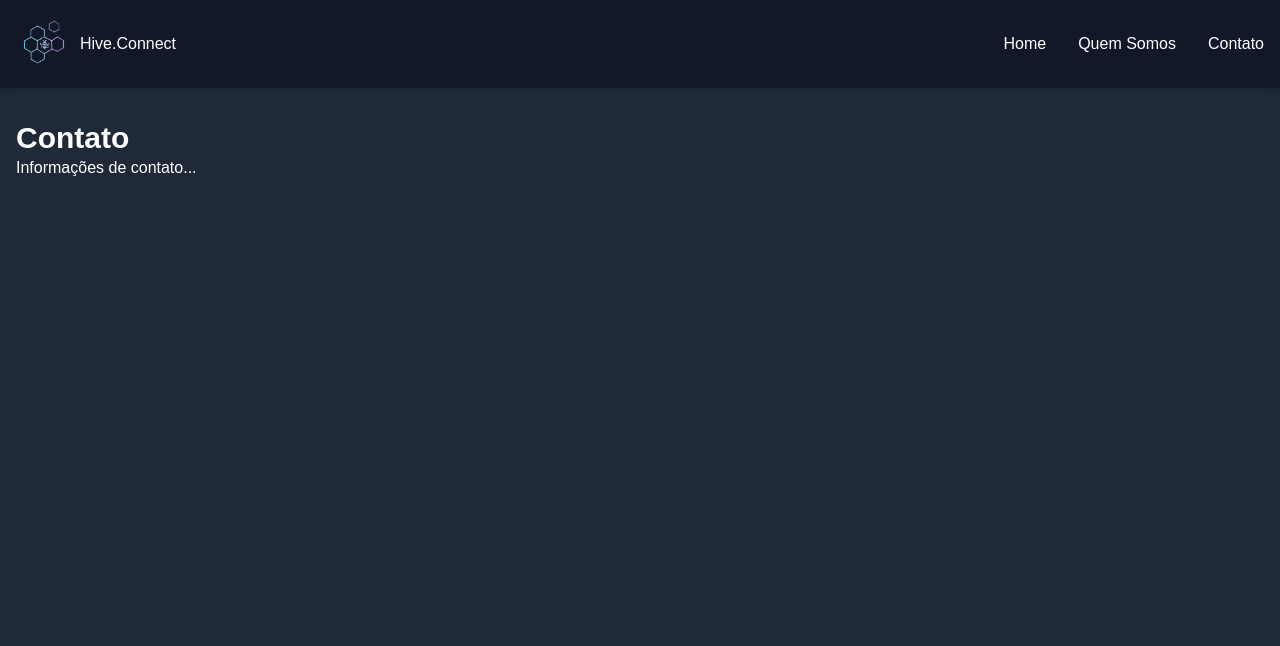
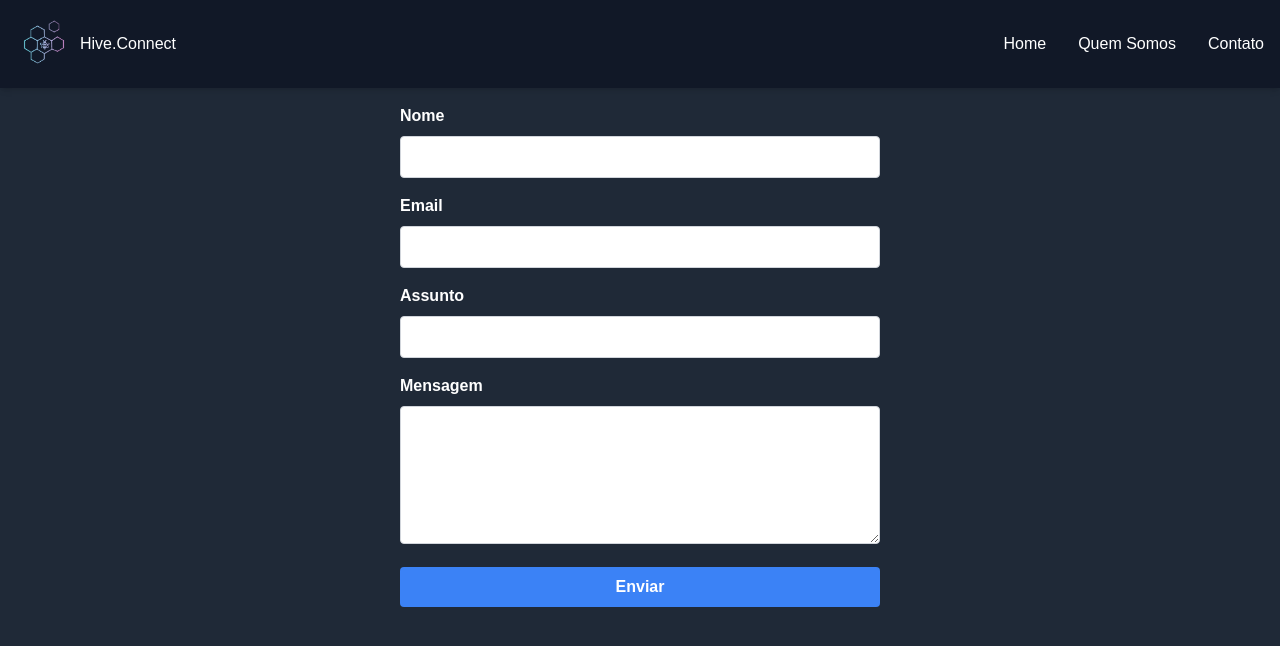
Before and after one commit to socialhiveconnect/landing-page, a Next.js app: page /contato in a window 1280 px wide. Shown: the top 646 px of the page. Built offline with nearby package versions, Linux system fonts and the light colour scheme.

Commit message:
feat: criação de formulario de contato

```diff
--- a/src/app/contato/page.tsx
+++ b/src/app/contato/page.tsx
@@ -1,9 +1,78 @@
-// app/contato/page.tsx
+"use client"
+import { useForm, SubmitHandler } from "react-hook-form";
+
+type FormValues = {
+  nome: string;
+  email: string;
+  assunto: string;
+  mensagem: string;
+};
+
 export default function Contato() {
+  const { register, handleSubmit, formState: { errors } } = useForm<FormValues>();
+  const onSubmit: SubmitHandler<FormValues> = (data) => {
+    console.log(data);
+  };
+
   return (
-    <div className="container mx-auto px-4 py-8">
-      <h1 className="text-3xl font-bold">Contato</h1>
-      <p>Informações de contato...</p>
-    </div>
+    <form onSubmit={handleSubmit(onSubmit)} className="max-w-lg mx-auto p-4">
+      {/* Campo "Nome" */}
+      <div className="mb-4">
+        <label htmlFor="nome" className="block font-bold mb-2"> Nome </label>
+        <input
+          id="nome"
+          type="text"
+          {...register("nome", { required: "O nome é obrigatório" })}
+          className={`w-full px-3 py-2 text-gray-900 border ${errors.nome ? "border-red-500" : "border-gray-300"} rounded`}
+        />
+        {errors.nome && <p className="text-red-500 text-sm mt-1">{errors.nome.message}</p>}
+      </div>
+
+      {/* Campo "Email" */}
+      <div className="mb-4">
+        <label htmlFor="email" className="block font-bold mb-2"> Email </label>
+        <input
+          id="email"
+          type="email"
+          {...register("email", {
+            required: "O email é obrigatório",
+            pattern: {
+              value: /^[a-zA-Z0-9._%+-]+@[a-zA-Z0-9.-]+\.[a-zA-Z]{2,4}$/,
+              message: "Formato de email inválido",
+            },
+          })}
+          className={`w-full px-3 py-2 text-gray-900 border ${errors.email ? "border-red-500" : "border-gray-300"} rounded`}
+        />
+        {errors.email && <p className="text-red-500 text-sm mt-1">{errors.email.message}</p>}
+      </div>
+
+      {/* Campo "Assunto" */}
+      <div className="mb-4">
+        <label htmlFor="assunto" className="block font-bold mb-2"> Assunto </label>
+        <input
+          id="assunto"
+          type="text"
+          {...register("assunto", { required: "O assunto é obrigatório" })}
+          className={`w-full px-3 py-2 text-gray-900 border ${errors.assunto ? "border-red-500" : "border-gray-300"} rounded`}
+        />
+        {errors.assunto && <p className="text-red-500 text-sm mt-1">{errors.assunto.message}</p>}
+      </div>
+
+      {/* Campo "Mensagem" */}
+      <div className="mb-4">
+        <label htmlFor="mensagem" className="block font-bold mb-2"> Mensagem </label>
+        <textarea
+          id="mensagem"
+          {...register("mensagem", { required: "A mensagem é obrigatória" })}
+          className={`w-full px-3 py-2 text-gray-900 border ${errors.mensagem ? "border-red-500" : "border-gray-300"} rounded`}
+          rows={5}
+        />
+        {errors.mensagem && <p className="text-red-500 text-sm mt-1">{errors.mensagem.message}</p>}
+      </div>
+
+      <button type="submit" className="w-full bg-blue-500 text-white font-bold py-2 px-4 rounded hover:bg-blue-600">
+        Enviar
+      </button>
+    </form>
   );
 }
```
